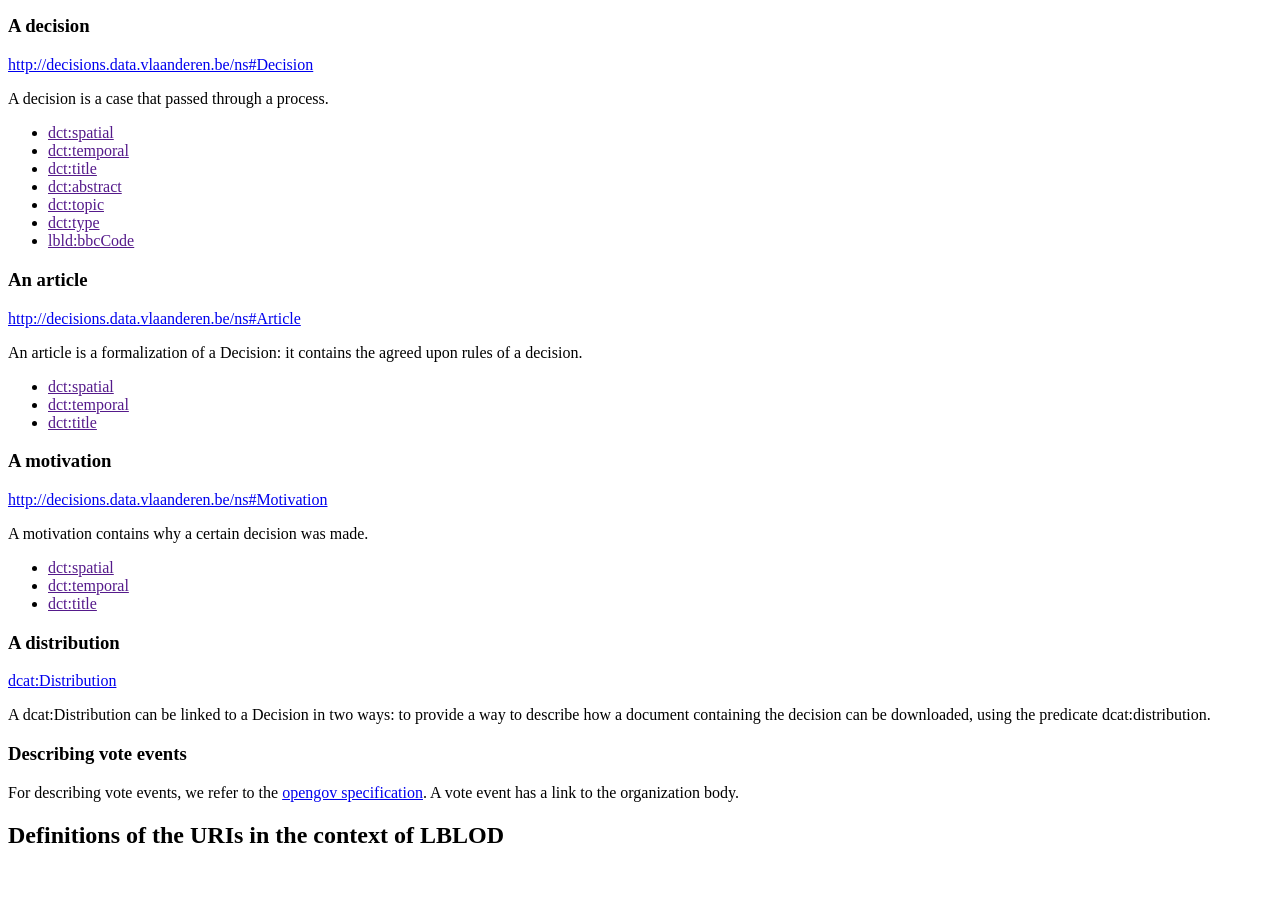
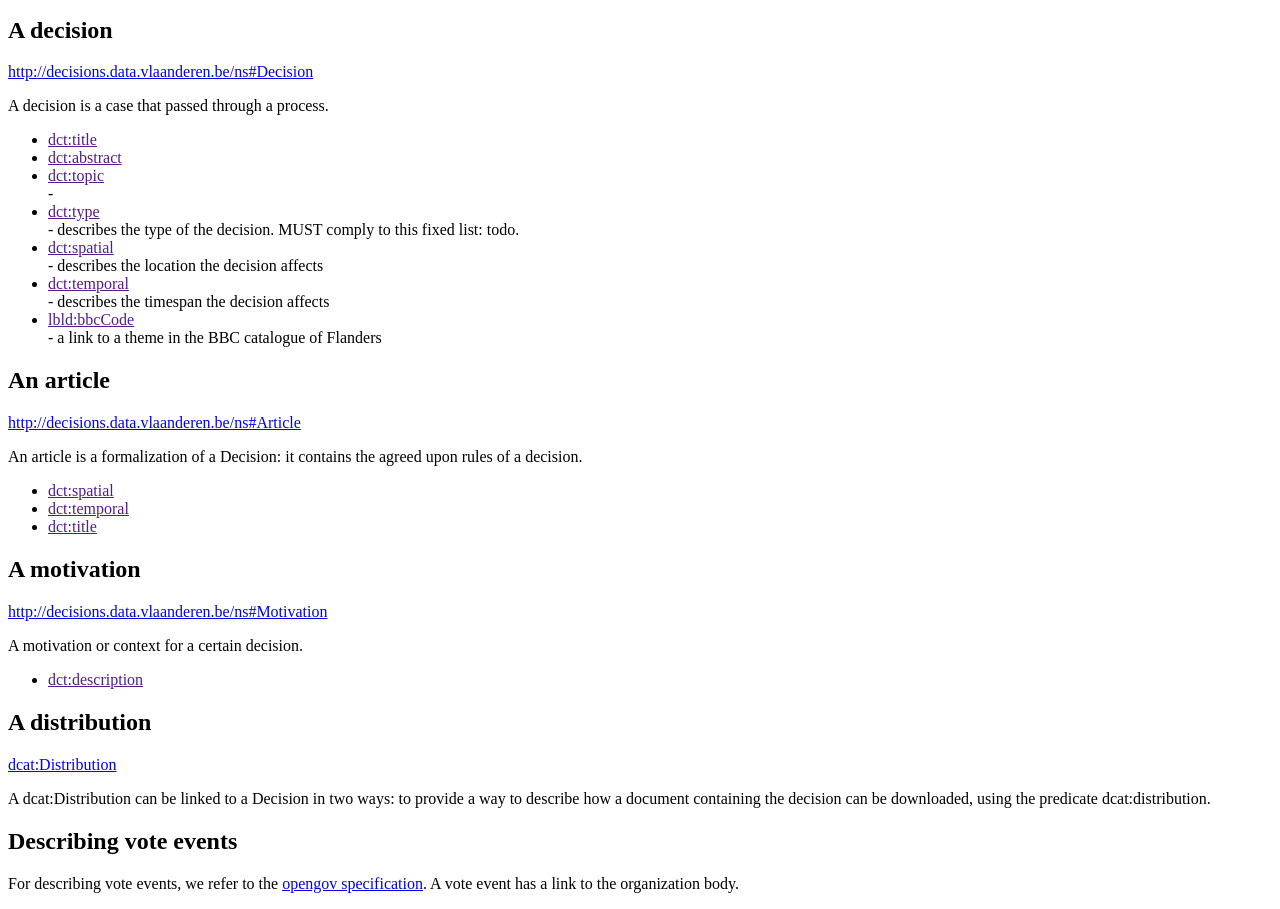
Before and after one commit to Ecoblockchain/vocabulary, a plain HTML site: page index.html in a window 1280 px wide. Shown: the part 706-1615 px from the top of the page. Before the commit the page ends 1575 px from the top, so only its background shows below. Drawn offline with Linux system fonts and the light colour scheme.

Commit message:
Restructured headings

```diff
--- a/index.html
+++ b/index.html
@@ -34,31 +34,36 @@
       <p><img src="glance.png" alt="the lbld vocabulary for metadata"></img></p>
       <p class="caption">The LBLD vocabulary: metadata for local decisions</p>
     </section>
-    <section>
+    <section class="informative">
       <h2>The LBLOD schema</h2>
       <p>
         Only a few URIs are defined within the lbld namespace.
         This schema provides an overview of the to be used URIs when linking the data together.
         The URIs defined by this project can be found at todo.
       </p>
-      <h3>A decision</h3>
-      <p class="h3-uri"><a href="http://decisions.data.vlaanderen.be/ns#Decision">http://decisions.data.vlaanderen.be/ns#Decision</a></p>
+    </section>
+    <section>
+      <h2>A decision</h2>
+      <p class="h2-uri"><a href="http://decisions.data.vlaanderen.be/ns#Decision">http://decisions.data.vlaanderen.be/ns#Decision</a></p>
       <p class="definition">
         A decision is a case that passed through a process.
       </p>
       <p class="properties">
         <ul class="hlist">
-          <li><a href="">dct:spatial</a></li>
-          <li><a href="">dct:temporal</a></li>
           <li><a href="">dct:title</a></li>
           <li><a href="">dct:abstract</a></li>
-          <li><a href="">dct:topic</a></li>
-          <li><a href="">dct:type</a></li>
-          <li><a href="">lbld:bbcCode</a></li>
+          <li><a href="">dct:topic</a></li> -
+          <li><a href="">dct:type</a></li> - describes the type of the decision. MUST comply to this fixed list: todo.
+          <li><a href="">dct:spatial</a></li> - describes the location the decision affects
+          <li><a href="">dct:temporal</a></li> - describes the timespan the decision affects
+          <li><a href="">lbld:bbcCode</a></li> - a link to a theme in the BBC catalogue of Flanders
         </ul>
       </p>
-      <h3>An article</h3>
-      <p class="h3-uri"><a href="http://decisions.data.vlaanderen.be/ns#Decision">http://decisions.data.vlaanderen.be/ns#Article</a></p>
+
+    </section>
+    <section>
+      <h2>An article</h2>
+      <p class="h2-uri"><a href="http://decisions.data.vlaanderen.be/ns#Decision">http://decisions.data.vlaanderen.be/ns#Article</a></p>
       <p class="definition">
         An article is a formalization of a Decision: it contains the agreed upon rules of a decision.
       </p>
@@ -70,35 +75,34 @@
         </ul>
       </p>
 
-      <h3>A motivation</h3>
-      <p class="h3-uri"><a href="http://decisions.data.vlaanderen.be/ns#Decision">http://decisions.data.vlaanderen.be/ns#Motivation</a></p>
+    </section>
+    <section>
+      <h2>A motivation</h2>
+      <p class="h2-uri"><a href="http://decisions.data.vlaanderen.be/ns#Decision">http://decisions.data.vlaanderen.be/ns#Motivation</a></p>
       <p class="definition">
-        A motivation contains why a certain decision was made.
+        A motivation or context for a certain decision.
       </p>
       <p class="properties">
         <ul class="hlist">
-          <li><a href="">dct:spatial</a></li>
-          <li><a href="">dct:temporal</a></li>
-          <li><a href="">dct:title</a></li>
+          <li><a href="">dct:description</a></li>
         </ul>
       </p>
 
-      <h3>A distribution</h3>
-      <p class="h3-uri"><a href="#Distribution">dcat:Distribution</a></p>
+    </section>
+    <section>
+      <h2>A distribution</h2>
+      <p class="h2-uri"><a href="#Distribution">dcat:Distribution</a></p>
       <p>
         A dcat:Distribution can be linked to a Decision in two ways: to provide a way to describe how a document containing the decision can be downloaded, using the predicate dcat:distribution.
       </p>
 
-      <h3>Describing vote events</h3>
+    </section>
+    <section>
+      <h2>Describing vote events</h2>
       <p>
         For describing vote events, we refer to the <a href="http://www.popoloproject.com/specs/motion.html">opengov specification</a>.
         A vote event has a link to the organization body.
       </p>
     </section>
-
-    <section>
-      <h2>Definitions of the URIs in the context of LBLOD</h2>
-      <h3></h3>
-    </section>
   </body>
 </html>
```
Lines whose indentation alone changed are shown as unchanged.
